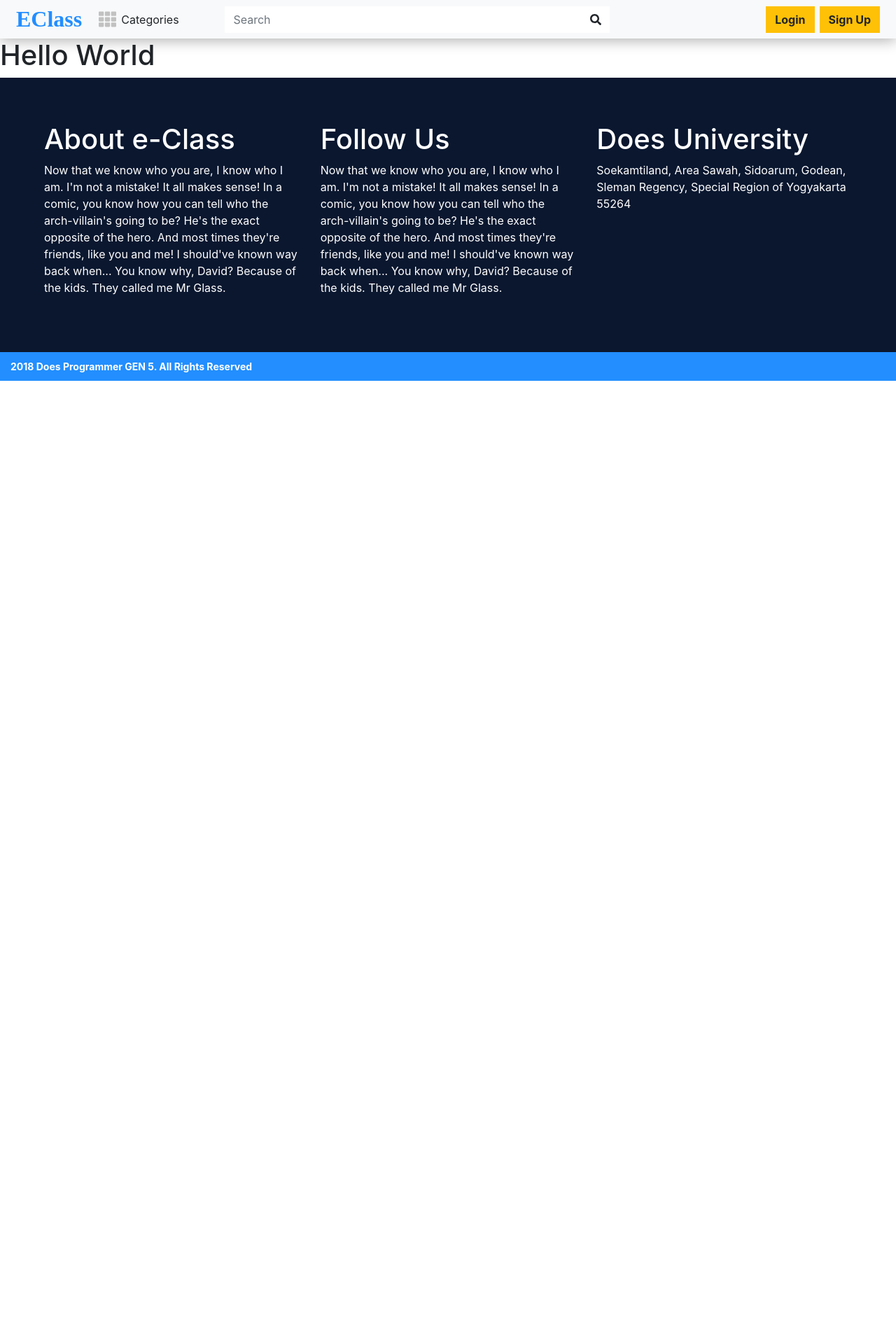
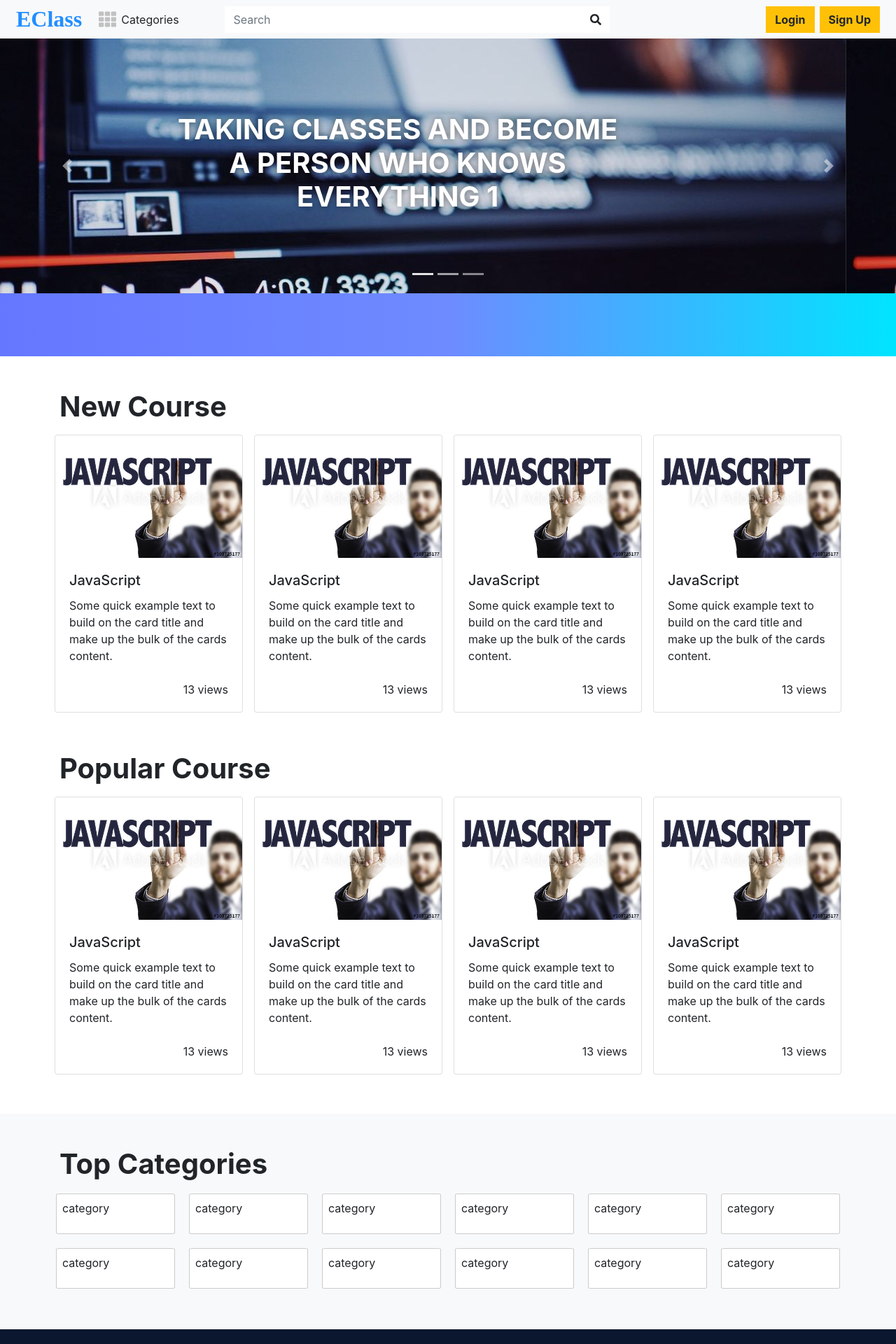
Before and after one commit to aldyivans/eclass-frontend-vue, a Vue app: page / in a window 1280 px wide. Shown: the top 1920 px of the page at 70% size. Before the commit the page ends 800 px from the top, so only its background shows below. Built offline with nearby package versions, Linux system fonts and the light colour scheme.

Commit message:
homepage

```diff
--- a/package.json
+++ b/package.json
@@ -17,6 +17,7 @@
     "npm": "^6.4.1",
     "vue": "^2.5.17",
     "vue-axios": "^2.1.4",
+    "vue-carousel": "^0.14.0",
     "vue-router": "^3.0.1"
   },
   "devDependencies": {
--- a/src/App.vue
+++ b/src/App.vue
@@ -444,5 +444,40 @@
     border-radius: 6px 0 6px 6px;
 }
 
+.row .col h1 {
+  font-size: 33px;
+}
+
+.col-course {
+  background-color: #fff;
+  margin: 10px;
+  border-radius: 3%;
+  border: 1px solid #ccc;
+}
+
+.col-course:hover, .card:hover {
+  box-shadow: 0 0 10px #00000050;
+}
+
+.rowcourse {
+  width: 80%;
+}
+
+.new-course .col-course h5 {
+  font-weight: bold;
+}
+
+.thumbnail {
+  height: 200px;
+  position: relative;
+  overflow: hidden;
+  border-top-right-radius: 3%;
+  border-top-left-radius: 3%;
+}
+
+.thumbnail img {
+  position: absolute;
+}
+
 
 </style>
--- /dev/null
+++ b/src/components/Home/Blue.vue
@@ -0,0 +1,20 @@
+<template>
+    <div class="biru d-none d-lg-block"></div>
+</template>
+
+<script>
+
+export default {
+
+}
+</script>
+
+<style scoped>
+
+.biru {
+	width: 100%;
+	height: 90px;
+	background-image: linear-gradient(to right, #6577ff , #6e8bff, #00e4ff);
+}
+
+</style>
--- /dev/null
+++ b/src/components/Home/Carousel.vue
@@ -0,0 +1,73 @@
+<template>
+	<div class="hero">
+	  <div id="carouselExampleIndicators" class="carousel slide" data-ride="carousel">
+	    <ol class="carousel-indicators">
+	      <li data-target="#carouselExampleIndicators" data-slide-to="0" class="active"></li>
+	      <li data-target="#carouselExampleIndicators" data-slide-to="1"></li>
+	      <li data-target="#carouselExampleIndicators" data-slide-to="2"></li>
+	    </ol>
+	    <div class="carousel-inner">
+			<div class="carousel-item active">
+				<img class="d-block w-100" v-bind:src="carousels[0].src" alt="First slide" />
+				<div class="hero-caption text-center d-none d-lg-block">
+				  <h1 class="font-weight-bold">{{ carousels[0].quote }}</h1>
+				</div>
+			</div>
+			<div v-for="(carousel, i) in carousels" class="carousel-item" v-if="i !== 0">
+				<img class="d-block w-100" v-bind:src="carousel.src" alt="First slide" />
+				<div class="hero-caption text-center d-none d-lg-block">
+				  <h1 class="font-weight-bold">{{ carousel.quote }}</h1>
+				</div>
+			</div>
+			<a class="carousel-control-prev" href="#carouselExampleIndicators" role="button" data-slide="prev">
+			  <span class="carousel-control-prev-icon" aria-hidden="true"></span>
+			  <span class="sr-only">Previous</span>
+			</a>
+			<a class="carousel-control-next" href="#carouselExampleIndicators" role="button" data-slide="next">
+			  <span class="carousel-control-next-icon" aria-hidden="true"></span>
+			  <span class="sr-only">Next</span>
+			</a>
+	      </div>
+	  </div>
+	</div>
+</template>
+
+<script>
+
+export default {
+	data() {
+	  	return {
+	  		carousels: [
+		  		{
+		  			src: require('@/assets/hero.jpeg'),
+			  		quote: 'TAKING CLASSES AND BECOME A PERSON WHO KNOWS EVERYTHING 1'
+		  		},
+		  		{
+		  			src: require('@/assets/hero.jpeg'),
+			  		quote: 'TAKING CLASSES AND BECOME A PERSON WHO KNOWS EVERYTHING 2'
+		  		},
+		  		{
+		  			src: require('@/assets/hero.jpeg'),
+			  		quote: 'TAKING CLASSES AND BECOME A PERSON WHO KNOWS EVERYTHING 3'
+		  		}
+	  		]
+
+	  	}
+	}
+}
+</script>
+
+<style scoped>
+
+.hero-caption {
+	position: absolute;
+	top: 50%;
+	left: 50%;
+	transform: translate(-50%, -50%);
+}
+.hero-caption h1 {
+	color: #fff;
+	text-shadow: 0 0 10px #00000080
+}
+
+</style>
--- /dev/null
+++ b/src/components/Home/NewCourses.vue
@@ -0,0 +1,73 @@
+<template>
+	<div class="new-course">
+	    <div class="container">
+	      <div class="row my-5">
+	        <div class="col-12">
+	          <h1 class="font-weight-bold">New Course</h1>
+	        </div>
+	        <div class="col-12 p-0 justify-content-center">
+		        <carousel :per-page="4">
+		        	<slide v-for="course in courses">
+				          <div class="card m-2">
+				            <img class="card-img-top" v-bind:src="course.thumb" alt="Card image cap">
+				            <div class="card-body">
+				              <h5 class="card-title">{{ course.title }}</h5>
+				              <p class="card-text">{{ course.desc }}</p>
+				              <div class="view-counter mt-4 text-right">
+				                <i class="fa fa-eye"></i>
+				                <span>{{ course.view }} views</span>
+				              </div>
+				            </div>
+				          </div>
+		        	</slide>
+		        </carousel>
+			</div>
+	    </div>
+	  </div>
+	</div>
+</template>
+
+<script>
+
+import { Carousel, Slide } from 'vue-carousel';
+
+export default {
+	name: 'new-course',
+	components: {
+		Carousel,
+		Slide
+	},
+	data() {
+		return {
+			courses: [
+				{
+					thumb: require('@/assets/js.jpg'),
+					title: 'JavaScript',
+					desc: 'Some quick example text to build on the card title and make up the bulk of the cards content.',
+					view: 13
+				},
+				{
+					thumb: require('@/assets/js.jpg'),
+					title: 'JavaScript',
+					desc: 'Some quick example text to build on the card title and make up the bulk of the cards content.',
+					view: 13
+				},
+				{
+					thumb: require('@/assets/js.jpg'),
+					title: 'JavaScript',
+					desc: 'Some quick example text to build on the card title and make up the bulk of the cards content.',
+					view: 13
+				},
+				{
+					thumb: require('@/assets/js.jpg'),
+					title: 'JavaScript',
+					desc: 'Some quick example text to build on the card title and make up the bulk of the cards content.',
+					view: 13
+				}
+
+			]
+
+		}
+	}
+}
+</script>
--- /dev/null
+++ b/src/components/Home/PopularCourses.vue
@@ -0,0 +1,74 @@
+<template>
+	<div class="popular-course">
+		<div class="container">
+		  <div class="row my-5">
+		    <div class="col-12">
+		      <h1 class="font-weight-bold">Popular Course</h1>
+		    </div>
+		    <div class="col-12 p-0 justify-content-center">
+		      	<carousel :per-page="4">
+		        	<slide v-for="course in courses">
+
+				          <div class="card m-2">
+				            <img class="card-img-top" v-bind:src="course.thumb" alt="Card image cap">
+				            <div class="card-body">
+				              <h5 class="card-title">{{ course.title }}</h5>
+				              <p class="card-text">{{ course.desc }}</p>
+				              <div class="view-counter mt-4 text-right">
+				                <i class="fa fa-eye"></i>
+				                <span>{{ course.view }} views</span>
+				              </div>
+				            </div>
+				          </div>
+		        	</slide>
+		        </carousel>
+		    </div>
+		  </div>
+		</div>
+	</div>
+</template>
+
+<script>
+
+import { Carousel, Slide } from 'vue-carousel';
+
+export default {
+	name: 'popular-course',
+	components: {
+		Carousel,
+		Slide
+	},
+	data() {
+		return {
+			courses: [
+				{
+					thumb: require('@/assets/js.jpg'),
+					title: 'JavaScript',
+					desc: 'Some quick example text to build on the card title and make up the bulk of the cards content.',
+					view: 13
+				},
+				{
+					thumb: require('@/assets/js.jpg'),
+					title: 'JavaScript',
+					desc: 'Some quick example text to build on the card title and make up the bulk of the cards content.',
+					view: 13
+				},
+				{
+					thumb: require('@/assets/js.jpg'),
+					title: 'JavaScript',
+					desc: 'Some quick example text to build on the card title and make up the bulk of the cards content.',
+					view: 13
+				},
+				{
+					thumb: require('@/assets/js.jpg'),
+					title: 'JavaScript',
+					desc: 'Some quick example text to build on the card title and make up the bulk of the cards content.',
+					view: 13
+				}
+
+			]
+
+		}
+	}
+}
+</script>
--- /dev/null
+++ b/src/components/Home/TopCategories.vue
@@ -0,0 +1,79 @@
+<template>
+	<div class="top-categories bg-light">
+		<div class="container">
+		  <div class="row py-5">
+		    <div class="col-12">
+		      <h1 class="font-weight-bold">Top Categories</h1>
+		    </div>
+		    <div class="col-xs-12 col-sm-4 col-lg-2 p-0 justify-content-center">
+		      <div class="col-course p-2">
+		          <p>category</p>
+		      </div>
+		    </div>
+		    <div class="col-xs-12 col-sm-4 col-lg-2 p-0 justify-content-center">
+		      <div class="col-course p-2">
+		          <p>category</p>
+		      </div>
+		    </div>
+		    <div class="col-xs-12 col-sm-4 col-lg-2 p-0 justify-content-center">
+		      <div class="col-course p-2">
+		          <p>category</p>
+		      </div>
+		    </div>
+		    <div class="col-xs-12 col-sm-4 col-lg-2 p-0 justify-content-center">
+		      <div class="col-course p-2">
+		          <p>category</p>
+		      </div>
+		    </div>
+		    <div class="col-xs-12 col-sm-4 col-lg-2 p-0 justify-content-center">
+		      <div class="col-course p-2">
+		          <p>category</p>
+		      </div>
+		    </div>
+		    <div class="col-xs-12 col-sm-4 col-lg-2 p-0 justify-content-center">
+		      <div class="col-course p-2">
+		          <p>category</p>
+		      </div>
+		    </div>
+		    <div class="col-xs-12 col-sm-4 col-lg-2 p-0 justify-content-center">
+		      <div class="col-course p-2">
+		          <p>category</p>
+		      </div>
+		    </div>
+		    <div class="col-xs-12 col-sm-4 col-lg-2 p-0 justify-content-center">
+		      <div class="col-course p-2">
+		          <p>category</p>
+		      </div>
+		    </div>
+		    <div class="col-xs-12 col-sm-4 col-lg-2 p-0 justify-content-center">
+		      <div class="col-course p-2">
+		          <p>category</p>
+		      </div>
+		    </div>
+		    <div class="col-xs-12 col-sm-4 col-lg-2 p-0 justify-content-center">
+		      <div class="col-course p-2">
+		          <p>category</p>
+		      </div>
+		    </div>
+		    <div class="col-xs-12 col-sm-4 col-lg-2 p-0 justify-content-center">
+		      <div class="col-course p-2">
+		          <p>category</p>
+		      </div>
+		    </div>
+		    <div class="col-xs-12 col-sm-4 col-lg-2 p-0 justify-content-center">
+		      <div class="col-course p-2">
+		          <p>category</p>
+		      </div>
+		    </div>
+
+		  </div>
+		</div>
+	</div>
+</template>
+
+<script>
+
+export default {
+
+}
+</script>
--- a/src/main.js
+++ b/src/main.js
@@ -13,14 +13,13 @@ import { faChevronDown } from '@fortawesome/free-solid-svg-icons'
 import { FontAwesomeIcon } from '@fortawesome/vue-fontawesome'
 import axios from 'axios'
 import VueAxios from 'vue-axios'
-
-Vue.use(VueAxios, axios)
+import VueCarousel from 'vue-carousel';
 
 library.add(faBars, faSearch, faTh, faTimes, faChevronDown)
 
 Vue.component('font-awesome-icon', FontAwesomeIcon)
 
-Vue.use(BootstrapVue);
+Vue.use(BootstrapVue, VueCarousel, VueAxios, axios);
 
 Vue.config.productionTip = false
 
--- a/src/views/Home.vue
+++ b/src/views/Home.vue
@@ -1,17 +1,29 @@
 <template>
   <div class="home">
-    <HelloWorld/>
+    <Carousel/>
+    <Blue/>
+    <NewCourses/>
+    <PopularCourses/>
+    <TopCategories/>
   </div>
 </template>
 
 <script>
 // @ is an alias to /src
-import HelloWorld from '@/components/HelloWorld.vue'
+import Carousel from '@/components/Home/Carousel.vue'
+import Blue from '@/components/Home/Blue.vue'
+import NewCourses from '@/components/Home/NewCourses.vue'
+import PopularCourses from '@/components/Home/PopularCourses.vue'
+import TopCategories from '@/components/Home/TopCategories.vue'
 
 export default {
   name: 'home',
   components: {
-    HelloWorld
+    Carousel,
+    Blue,
+    NewCourses,
+    PopularCourses,
+    TopCategories
   }
 }
 </script>
```
Also changed, not shown: 1 other file (tests, documents, lock files or other folders).
